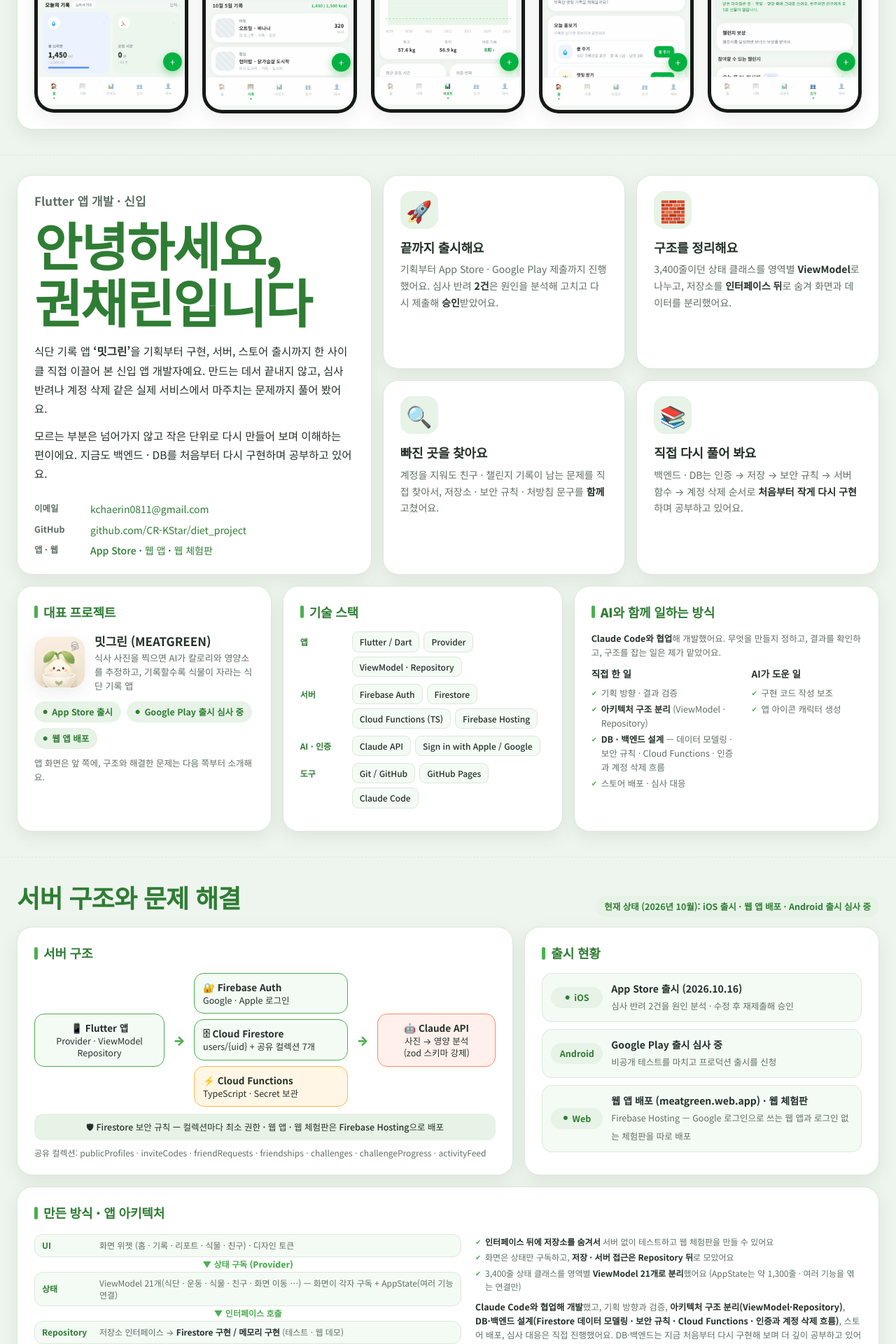
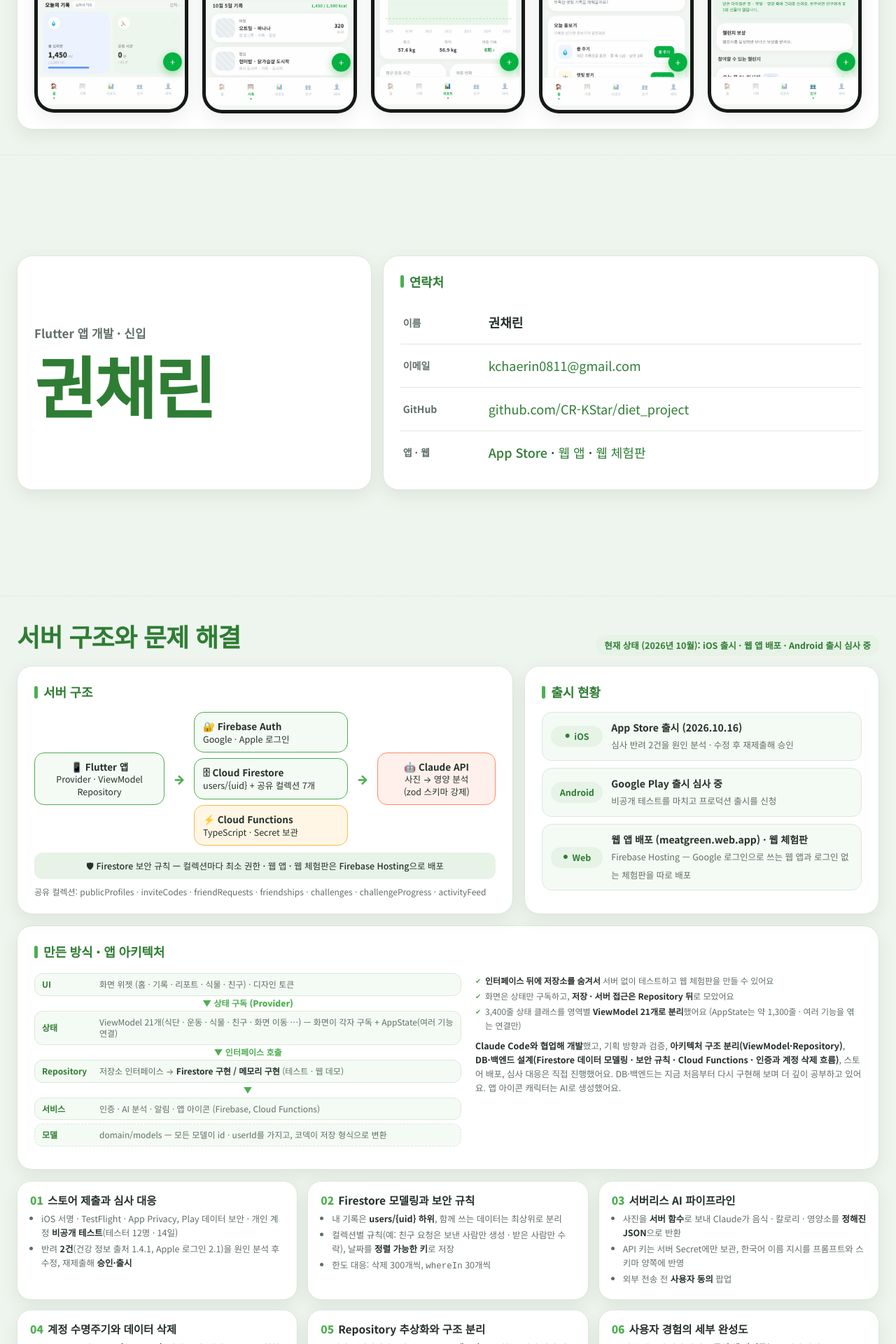
Before and after one commit to CR-KStar/diet_project, a Jekyll site: the page docs/index.html, which Jekyll copies as it is, in a window 1280 px wide. Shown: the part 1107-3027 px from the top of the page at 70% size. Built offline with Jekyll 4.4.1, drawn with Linux system fonts in a browser that asks for light colours.

Commit message:
포트폴리오: 소개 쪽을 연락처 정보만으로 간소화
Co-Authored-By: Claude Sonnet 5.5 <noreply@anthropic.com>

```diff
--- a/docs/index.html
+++ b/docs/index.html
@@ -47,28 +47,19 @@
 
     /* ─ 자기소개 ─ */
     .p0 { display: grid; grid-template-columns: 5fr 7fr; gap: 16px; }
-    .me { display: flex; flex-direction: column; }
+    .me { display: flex; flex-direction: column; justify-content: center; }
     .me h2 { margin: 0 0 8px; font-size: 17px; font-weight: 700; color: var(--muted); }
-    .me h1 { margin: 0 0 18px; font-size: clamp(42px, 6.2vw, 74px); line-height: 1.1; font-weight: 900; letter-spacing: -.03em; color: var(--g-dark); }
+    .me h1 { margin: 0; font-size: clamp(54px, 8vw, 96px); line-height: 1.1; font-weight: 900; letter-spacing: -.03em; color: var(--g-dark); }
     .me p.lead { margin: 0 0 12px; font-size: 15.5px; color: var(--ink); line-height: 1.75; }
     .meta { margin-top: auto; padding-top: 14px; display: grid; gap: 7px; font-size: 14px; }
     .meta div { display: grid; grid-template-columns: 72px 1fr; gap: 8px; }
     .meta span { color: var(--muted); font-weight: 700; font-size: 12.5px; }
-    .pts { display: grid; grid-template-columns: 1fr 1fr; gap: 16px; }
-    .pt i { font-style: normal; font-size: 30px; display: grid; place-items: center; width: 54px; height: 54px; border-radius: 16px; background: var(--g-soft); margin-bottom: 12px; }
-    .pt h3 { margin: 0 0 6px; font-size: 18px; letter-spacing: -.01em; }
-    .pt p { margin: 0; font-size: 14px; line-height: 1.7; color: var(--muted); }
-    .pt p b { color: var(--ink); }
-    .p0bot { display: grid; grid-template-columns: 1fr 1.1fr 1.2fr; gap: 16px; margin-top: 16px; }
-    .pm { display: flex; gap: 14px; align-items: center; margin-bottom: 12px; }
-    .pm img { width: 72px; height: 72px; border-radius: 18px; box-shadow: var(--shadow); flex: none; }
-    .pm b { display: block; font-size: 17px; }
-    .pm span { font-size: 13px; color: var(--muted); line-height: 1.55; display: block; }
-    .grp { display: grid; grid-template-columns: 64px 1fr; gap: 10px; align-items: start; margin-bottom: 10px; }
-    .grp > span { font-size: 12px; font-weight: 700; color: var(--g-dark); padding-top: 5px; }
-    .split2 { display: grid; grid-template-columns: 1.15fr .85fr; gap: 16px; margin-top: 10px; }
-    .split2 h4 { margin: 0 0 6px; font-size: 13.5px; }
-    .split2 .why { font-size: 12.5px; }
+    .cl div { display: grid; grid-template-columns: 110px 1fr; gap: 12px; align-items: center; padding: 16px 4px; border-bottom: 1px solid var(--line); font-size: 18px; }
+    .cl div:last-child { border-bottom: 0; }
+    .cl span { color: var(--muted); font-weight: 700; font-size: 14px; }
+    .cl .lnk { color: var(--ink); font-weight: 500; font-size: 18px; }
+    #page0 { min-height: 70vh; display: flex; align-items: center; }
+    #page0 .p0 { width: 100%; }
 
     /* ─ 프로젝트 소개 ─ */
     .p1 { display: grid; grid-template-columns: 5fr 7fr; gap: 16px; }
@@ -187,14 +178,14 @@
     .fix tr:last-child td { border-bottom: 0; }
     .fix b { color: var(--ink); }
 
-    .p0 > *, .p0bot > *, .p1 > *, .p2top > *, .p2bot > *, .p3top > *, .p3bot > * { min-width: 0; }
+    .p0 > *, .p1 > *, .p2top > *, .p2bot > *, .p3top > *, .p3bot > * { min-width: 0; }
     @media screen and (max-width: 1000px) {
-      .p0, .p0bot, .p1, .p2top, .p2bot, .p3top, .p3bot, .how-grid { grid-template-columns: 1fr; }
+      .p0, .p1, .p2top, .p2bot, .p3top, .p3bot, .how-grid { grid-template-columns: 1fr; }
       .cards6, .flows3 { grid-template-columns: 1fr 1fr; }
     }
     @media screen and (max-width: 640px) {
       .page { padding: 18px 14px 28px; }
-      .tiles { grid-template-columns: 1fr 1fr; } .cards6, .flows3, .pts, .split2 { grid-template-columns: 1fr; }
+      .tiles { grid-template-columns: 1fr 1fr; } .cards6, .flows3 { grid-template-columns: 1fr; }
       .layer { grid-template-columns: 1fr; gap: 2px; }
       .phones5 { grid-template-columns: repeat(5, 46%); overflow-x: auto; padding-bottom: 8px; scroll-snap-type: x mandatory; }
       .phones5 .ph { scroll-snap-align: start; }
@@ -215,7 +206,7 @@
       .layer { padding: 5px 8px; } .arch { gap: 3px; }
       .stage .em { font-size: 30px; } .axes { margin-top: 8px; }
       .card, .cs, .node { break-inside: avoid; }
-      #page0 { zoom: 1.55; } #page2, #page3 { zoom: 1.1; }
+      #page0 { zoom: 1.9; min-height: 680px; } #page2, #page3 { zoom: 1.1; }
     }
   </style>
 </head>
@@ -296,54 +287,15 @@
   <div class="p0">
     <div class="card me">
       <h2>Flutter 앱 개발 · 신입</h2>
-      <h1>안녕하세요,<br>권채린입니다</h1>
-      <p class="lead">식단 기록 앱 <b>‘밋그린’</b>을 기획부터 구현, 서버, 스토어 출시까지 한 사이클 직접 이끌어 본 신입 앱 개발자예요. 만드는 데서 끝내지 않고, 심사 반려나 계정 삭제 같은 실제 서비스에서 마주치는 문제까지 풀어 봤어요.</p>
-      <p class="lead">모르는 부분은 넘어가지 않고 작은 단위로 다시 만들어 보며 이해하는 편이에요. 지금도 백엔드 · DB를 처음부터 다시 구현하며 공부하고 있어요.</p>
-      <div class="meta">
+      <h1>권채린</h1>
+    </div>
+    <div class="card">
+      <h3 class="ttl">연락처</h3>
+      <div class="cl">
+        <div><span>이름</span><b>권채린</b></div>
         <div><span>이메일</span><a href="mailto:kchaerin0811@gmail.com">kchaerin0811@gmail.com</a></div>
         <div><span>GitHub</span><a href="https://github.com/CR-KStar/diet_project">github.com/CR-KStar/diet_project</a></div>
-        <div><span>앱 · 웹</span><span style="display:inline;font-weight:500;font-size:14px;color:var(--ink)"><a href="https://apps.apple.com/kr/app/id6818954921">App Store</a> · <a href="https://meatgreen.web.app">웹 앱</a> · <a href="https://diet-project-81ce1.web.app">웹 체험판</a></span></div>
-      </div>
-    </div>
-
-    <div class="pts">
-      <div class="card pt"><i>🚀</i><h3>끝까지 출시해요</h3>
-        <p>기획부터 App Store · Google Play 제출까지 진행했어요. 심사 반려 <b>2건</b>은 원인을 분석해 고치고 다시 제출해 <b>승인</b>받았어요.</p></div>
-      <div class="card pt"><i>🧱</i><h3>구조를 정리해요</h3>
-        <p>3,400줄이던 상태 클래스를 영역별 <b>ViewModel</b>로 나누고, 저장소를 <b>인터페이스 뒤</b>로 숨겨 화면과 데이터를 분리했어요.</p></div>
-      <div class="card pt"><i>🔍</i><h3>빠진 곳을 찾아요</h3>
-        <p>계정을 지워도 친구 · 챌린지 기록이 남는 문제를 직접 찾아서, 저장소 · 보안 규칙 · 처방침 문구를 <b>함께</b> 고쳤어요.</p></div>
-      <div class="card pt"><i>📚</i><h3>직접 다시 풀어 봐요</h3>
-        <p>백엔드 · DB는 인증 → 저장 → 보안 규칙 → 서버 함수 → 계정 삭제 순서로 <b>처음부터 작게 다시 구현</b>하며 공부하고 있어요.</p></div>
-    </div>
-  </div>
-
-  <div class="p0bot">
-    <div class="card">
-      <h3 class="ttl">대표 프로젝트</h3>
-      <div class="pm"><img src="portfolio/icon.png" alt="밋그린 앱 아이콘"><div><b>밋그린 (MEATGREEN)</b><span>식사 사진을 찍으면 AI가 칼로리와 영양소를 추정하고, 기록할수록 식물이 자라는 식단 기록 앱</span></div></div>
-      <div class="row" style="display:flex;flex-wrap:wrap;gap:8px">
-        <a class="chip live" href="https://apps.apple.com/kr/app/id6818954921" target="_blank" rel="noopener">App Store 출시</a>
-        <span class="chip live">Google Play 출시 심사 중</span>
-        <a class="chip live" href="https://meatgreen.web.app" target="_blank" rel="noopener">웹 앱 배포</a>
-      </div>
-      <p class="how">앱 화면은 앞 쪽에, 구조와 해결한 문제는 다음 쪽부터 소개해요.</p>
-    </div>
-    <div class="card">
-      <h3 class="ttl">기술 스택</h3>
-      <div class="grp"><span>앱</span><div class="tags"><span class="tag">Flutter / Dart</span><span class="tag">Provider</span><span class="tag">ViewModel · Repository</span></div></div>
-      <div class="grp"><span>서버</span><div class="tags"><span class="tag">Firebase Auth</span><span class="tag">Firestore</span><span class="tag">Cloud Functions (TS)</span><span class="tag">Firebase Hosting</span></div></div>
-      <div class="grp"><span>AI · 인증</span><div class="tags"><span class="tag">Claude API</span><span class="tag">Sign in with Apple / Google</span></div></div>
-      <div class="grp"><span>도구</span><div class="tags"><span class="tag">Git / GitHub</span><span class="tag">GitHub Pages</span><span class="tag">Claude Code</span></div></div>
-    </div>
-    <div class="card">
-      <h3 class="ttl">AI와 함께 일하는 방식</h3>
-      <p class="how" style="margin-top:0"><b>Claude Code와 협업</b>해 개발했어요. 무엇을 만들지 정하고, 결과를 확인하고, 구조를 잡는 일은 제가 맡았어요.</p>
-      <div class="split2">
-        <div><h4>직접 한 일</h4>
-          <ul class="why"><li>기획 방향 · 결과 검증</li><li><b>아키텍처 구조 분리</b> (ViewModel · Repository)</li><li><b>DB · 백엔드 설계</b> — 데이터 모델링 · 보안 규칙 · Cloud Functions · 인증과 계정 삭제 흐름</li><li>스토어 배포 · 심사 대응</li></ul></div>
-        <div><h4>AI가 도운 일</h4>
-          <ul class="why"><li>구현 코드 작성 보조</li><li>앱 아이콘 캐릭터 생성</li></ul></div>
+        <div><span>앱 · 웹</span><span class="lnk"><a href="https://apps.apple.com/kr/app/id6818954921">App Store</a> · <a href="https://meatgreen.web.app">웹 앱</a> · <a href="https://diet-project-81ce1.web.app">웹 체험판</a></span></div>
       </div>
     </div>
   </div>
```
Also changed, not shown: 1 other file.
